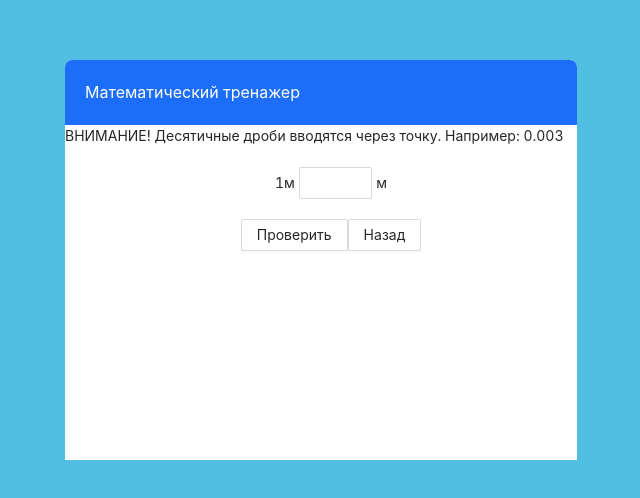
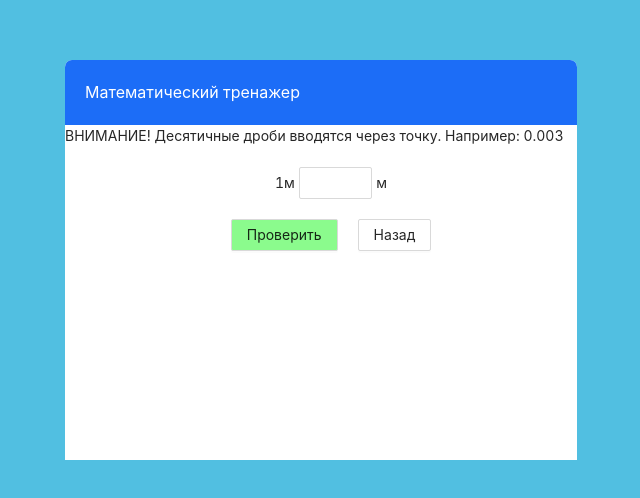
Before and after one commit to ilonaverenich/react-app-math, a React (Create React App) app: page /dlina in a window 1280 px wide. Shown: the part 180-678 px from the top of the page, without its empty margins (383-1023 px from the left). Built offline with nearby package versions, Linux system fonts and the light colour scheme.

Commit message:
bug fixes

```diff
--- a/src/App.js
+++ b/src/App.js
@@ -18,6 +18,7 @@ function App() {
       <Header/>
         <BrowserRouter>
         <Routes>
+          <Route path='*' element={<Main/>}></Route>
           <Route path='/' element={<Main/>}></Route>
           <Route path='/massa' element={<Massa/>}></Route>
           <Route path='/dlina' element={<Dlina/>}></Route>
--- a/src/App.less
+++ b/src/App.less
@@ -70,3 +70,7 @@ body{
   margin-top: 20px;
   margin-left: 20px;
 }
+.green {
+  background: rgb(139, 251, 141);
+  margin-right: 20px;
+}
--- a/src/components/Dlina.jsx
+++ b/src/components/Dlina.jsx
@@ -1,29 +1,18 @@
+import React from 'react'
 import { useNavigate } from 'react-router-dom'
 import { useSelector, useDispatch } from 'react-redux';
 import Imput from './Imput';
-import { Button } from 'antd'
+import { Button, message, Space } from 'antd';
+import { useEffect } from 'react'
+import ResultButton from './ResultButton';
 
 
 
 function Dlina() {
-   let input, resulVaue;
+   let input;
    const navigate = useNavigate();
    const dispatch = useDispatch();
    const text = useSelector((store) => store.text);
-   const res = useSelector((store) => store.valueUser);
-
-
-
-
-
-   let units = ['мм', 'см', 'дм', 'м', 'км'];
-
-   function showRandomValue1(arr) {
-      return arr[Math.floor(Math.random() * arr.length)]
-   }
-   let val1 = showRandomValue1(units)
-   let val2 = showRandomValue1(units)
-
 
 
    switch (text.level) {
@@ -36,48 +25,23 @@ function Dlina() {
       let rand = min - 0.5 + Math.random() * (max - min + 1);
       return Math.round(rand);
    }
+
+   let units = ['мм', 'см', 'дм', 'м', 'км'];
+
+   function showRandomValue1(arr) {
+      return arr[Math.floor(Math.random() * arr.length)]
+   }
+   let val1 = showRandomValue1(units)
+   let val2 = showRandomValue1(units)
+
    const randomNumber = getRandomNumber(1, text.count);
 
 
-   switch (val1 !== val2) {
-      case val1 == units[0] && val2 === units[1]: resulVaue = 0.1 * randomNumber; break;
-      case val1 == units[0] && val2 === units[2]: resulVaue = 0.01 * randomNumber; break;
-      case val1 == units[0] && val2 === units[3]: resulVaue = 0.001 * randomNumber; break;
-      case val1 == units[0] && val2 === units[4]: resulVaue = 0.0001 * randomNumber; break;
-
-      case val1 == units[1] && val2 === units[0]: resulVaue = 10 * randomNumber; break;
-      case val1 == units[1] && val2 === units[2]: resulVaue = 0.1 * randomNumber; break;
-      case val1 == units[1] && val2 === units[3]: resulVaue = 0.01 * randomNumber; break;
-      case val1 == units[1] && val2 === units[4]: resulVaue = 0.001 * randomNumber; break;
-
-
-      case val1 == units[2] && val2 === units[0]: resulVaue = 100 * randomNumber; break;
-      case val1 == units[2] && val2 === units[1]: resulVaue = 10 * randomNumber; break;
-      case val1 == units[2] && val2 === units[3]: resulVaue = 0.1 * randomNumber; break;
-      case val1 == units[2] && val2 === units[4]: resulVaue = 0.001 * randomNumber; break;
-
-      case val1 == units[3] && val2 === units[0]: resulVaue = 1000 * randomNumber; break;
-      case val1 == units[3] && val2 === units[1]: resulVaue = 100 * randomNumber; break;
-      case val1 == units[3] && val2 === units[2]: resulVaue = 10 * randomNumber; break;
-      case val1 == units[3] && val2 === units[4]: resulVaue = 0.1 * randomNumber; break;
-
-      case val1 == units[4] && val2 === units[0]: resulVaue = 10000 * randomNumber; break;
-      case val1 == units[4] && val2 === units[1]: resulVaue = 1000 * randomNumber; break;
-      case val1 == units[4] && val2 === units[2]: resulVaue = 100 * randomNumber; break;
-      case val1 == units[4] && val2 === units[3]: resulVaue = 10 * randomNumber; break;
-   }
-
-   function result() {
-      console.log(res)
-   }
    return (
       <div>
          <p>ВНИМАНИЕ! Десятичные дроби вводятся через точку. Например: 0.003</p>
-         <div className='center'>   {randomNumber}{val1} {input} {val2}</div>
-         <div className=' center'>
-            <Button onClick={() => result()}>Проверить</Button>
-            <Button onClick={() => navigate('/')}>Назад</Button>
-         </div>
+         <div className='center'>   {randomNumber}{val1} {input} {val2} </div>
+         <ResultButton randomNumber={randomNumber} val1={val1} val2={val2} units={units} />
       </div>
    )
 }
--- a/src/components/Imput.jsx
+++ b/src/components/Imput.jsx
@@ -6,17 +6,14 @@ import { useState, useEffect } from 'react';
 
 const Imput = () => {
    const dispatch = useDispatch();
-
-
    const [userValue, setUserValue] = useState('');
-   /* console.log(userValue) */
 
    dispatch(getValue(userValue))
 
 
 
 
-   return < Input onChange={(e) => setUserValue(e.target.value)} className='inputValue' />
+   return <Input value={userValue} onChange={(e) => setUserValue(e.target.value)} className='inputValue' />
 }
 
 
--- /dev/null
+++ b/src/components/ResultButton.jsx
@@ -0,0 +1,64 @@
+import React from 'react';
+import { useSelector, useDispatch } from 'react-redux';
+import { Button, message, Space } from 'antd';
+import { useNavigate } from 'react-router-dom'
+
+function ResultButton({ randomNumber, val1, val2, units }) {
+
+
+   const res = useSelector((store) => store.valueUser);
+   let resulVaue;
+   const text = useSelector((store) => store.text);
+   const navigate = useNavigate();
+
+   console.log(res)
+
+
+
+
+
+
+   switch (val1 !== val2) {
+      case val1 == units[0] && val2 === units[1]: resulVaue = 0.1 * randomNumber; break;
+      case val1 == units[0] && val2 === units[2]: resulVaue = 0.01 * randomNumber; break;
+      case val1 == units[0] && val2 === units[3]: resulVaue = 0.001 * randomNumber; break;
+      case val1 == units[0] && val2 === units[4]: resulVaue = 0.0001 * randomNumber; break;
+
+      case val1 == units[1] && val2 === units[0]: resulVaue = 10 * randomNumber; break;
+      case val1 == units[1] && val2 === units[2]: resulVaue = 0.1 * randomNumber; break;
+      case val1 == units[1] && val2 === units[3]: resulVaue = 0.01 * randomNumber; break;
+      case val1 == units[1] && val2 === units[4]: resulVaue = 0.001 * randomNumber; break;
+
+
+      case val1 == units[2] && val2 === units[0]: resulVaue = 100 * randomNumber; break;
+      case val1 == units[2] && val2 === units[1]: resulVaue = 10 * randomNumber; break;
+      case val1 == units[2] && val2 === units[3]: resulVaue = 0.1 * randomNumber; break;
+      case val1 == units[2] && val2 === units[4]: resulVaue = 0.001 * randomNumber; break;
+
+      case val1 == units[3] && val2 === units[0]: resulVaue = 1000 * randomNumber; break;
+      case val1 == units[3] && val2 === units[1]: resulVaue = 100 * randomNumber; break;
+      case val1 == units[3] && val2 === units[2]: resulVaue = 10 * randomNumber; break;
+      case val1 == units[3] && val2 === units[4]: resulVaue = 0.1 * randomNumber; break;
+
+      case val1 == units[4] && val2 === units[0]: resulVaue = 10000 * randomNumber; break;
+      case val1 == units[4] && val2 === units[1]: resulVaue = 1000 * randomNumber; break;
+      case val1 == units[4] && val2 === units[2]: resulVaue = 100 * randomNumber; break;
+      case val1 == units[4] && val2 === units[3]: resulVaue = 10 * randomNumber; break;
+   }
+
+   function result() {
+
+      console.log(res, resulVaue)
+      res == resulVaue ? message.success('Правильно!') : message.error('Неправильно!');
+   }
+
+
+   return (
+      <div className=' center'>
+         <Button className='green' onClick={() => result()}>Проверить</Button>
+         <Button onClick={() => navigate('/')}>Назад</Button>
+      </div>
+   )
+}
+
+export default ResultButton
```
